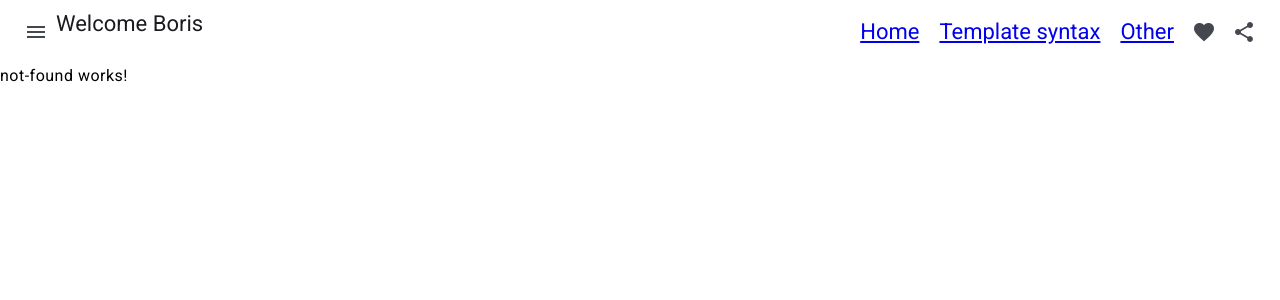
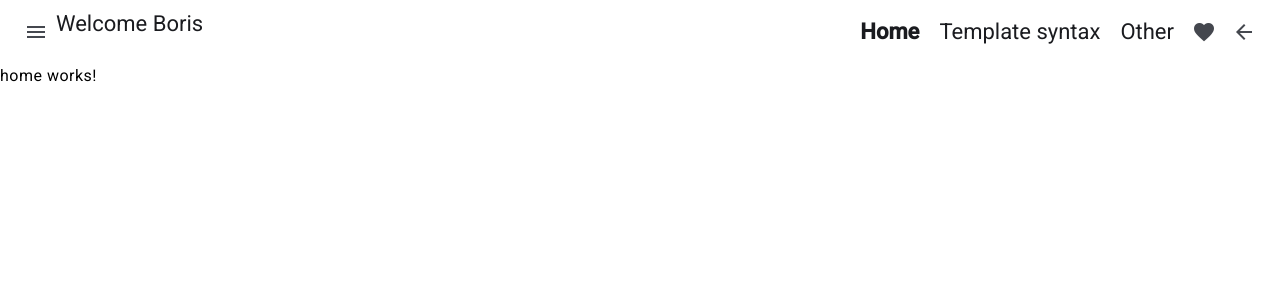
Before and after one commit to bngams/ng-ws-2407, an Angular app: page /home in a window 1280 px wide. Shown: the top 300 px of the page. Built offline with nearby package versions, Linux system fonts and the light colour scheme.

Commit message:
naviagtion & routing complements, how to use navitation on classes with DI, routerLink active on template ...

```diff
--- a/projects/fo/src/app/app-routing.module.ts
+++ b/projects/fo/src/app/app-routing.module.ts
@@ -5,7 +5,8 @@ import { TemplateSyntaxComponent } from './pages/template-syntax/template-syntax
 import { NotFoundComponent } from './pages/not-found/not-found.component';
 
 const routes: Routes = [
-  { path: '', component: HomeComponent},
+  { path: '', redirectTo: '/home', pathMatch: 'full' },
+  { path: 'home', component: HomeComponent},
   { path: 'template-syntax', component: TemplateSyntaxComponent},
   { path: '**', component: NotFoundComponent}
 ];
--- a/projects/fo/src/app/app.component.ts
+++ b/projects/fo/src/app/app.component.ts
@@ -10,7 +10,7 @@ import { MenuItems } from './models/menu-item';
 })
 export class AppComponent {
   myMenuItems: MenuItems = [
-    { path: '', label: 'Home'},
+    { path: '/home', label: 'Home'},
     { path: '/template-syntax', label: 'Template syntax'},
     { path: '/other', label: 'Other'}
   ];
--- a/projects/fo/src/app/components/header/header.component.html
+++ b/projects/fo/src/app/components/header/header.component.html
@@ -8,15 +8,15 @@
     <ul>
       @for (item of menuItems; track item) {
         <li>
-          <a [routerLink]="item.path">{{ item.label }}</a>
+          <a [routerLink]="item.path" routerLinkActive="active">{{ item.label }}</a>
         </li>
       }
     </ul>
-    <button mat-icon-button class="example-icon favorite-icon" aria-label="Example icon-button with heart icon">
+    <button [routerLink]="'/favs'" mat-icon-button class="example-icon favorite-icon" aria-label="Example icon-button with heart icon">
       <mat-icon>favorite</mat-icon>
     </button>
-    <button mat-icon-button class="example-icon" aria-label="Example icon-button with share icon">
-      <mat-icon>share</mat-icon>
+    <button (click)="goBack()" mat-icon-button class="example-icon" aria-label="Example icon-button with share icon">
+      <mat-icon>arrow_back</mat-icon>
     </button>
   </mat-toolbar>
 </header>
--- a/projects/fo/src/app/components/header/header.component.scss
+++ b/projects/fo/src/app/components/header/header.component.scss
@@ -12,5 +12,18 @@ ul {
 
   li {
     margin: 10px;
+
+    a {
+      color: inherit;
+      text-decoration: none;
+    }
+
+    a:hover {
+      text-decoration: underline;
+    }
+
+    .active {
+      font-weight: bolder;
+    }
   }
 }
--- a/projects/fo/src/app/components/header/header.component.ts
+++ b/projects/fo/src/app/components/header/header.component.ts
@@ -1,5 +1,7 @@
 import { Component, Input } from '@angular/core';
 import { MenuItems } from '../../models/menu-item';
+import { Router } from '@angular/router';
+import { Location } from '@angular/common';
 
 @Component({
   selector: 'app-header',
@@ -7,6 +9,7 @@ import { MenuItems } from '../../models/menu-item';
   styleUrl: './header.component.scss'
 })
 export class HeaderComponent {
+
   // menuItems: string[] = ['Home', 'Syntax', '...'];
   // same as (type inference)
 
@@ -20,4 +23,22 @@ export class HeaderComponent {
   @Input()
   menuItems!: MenuItems;
 
+  // classic constructor syntax to initialize attributes
+  // private router;
+  //
+  // constructor(router: Router) {
+  //   this.router = router;
+  // }
+
+  // same as (shortcut with typescript)
+  constructor(
+    private router: Router,
+    private location: Location
+  ) { }
+
+
+  goBack() {
+    this.location.back();
+  }
+
 }
```
